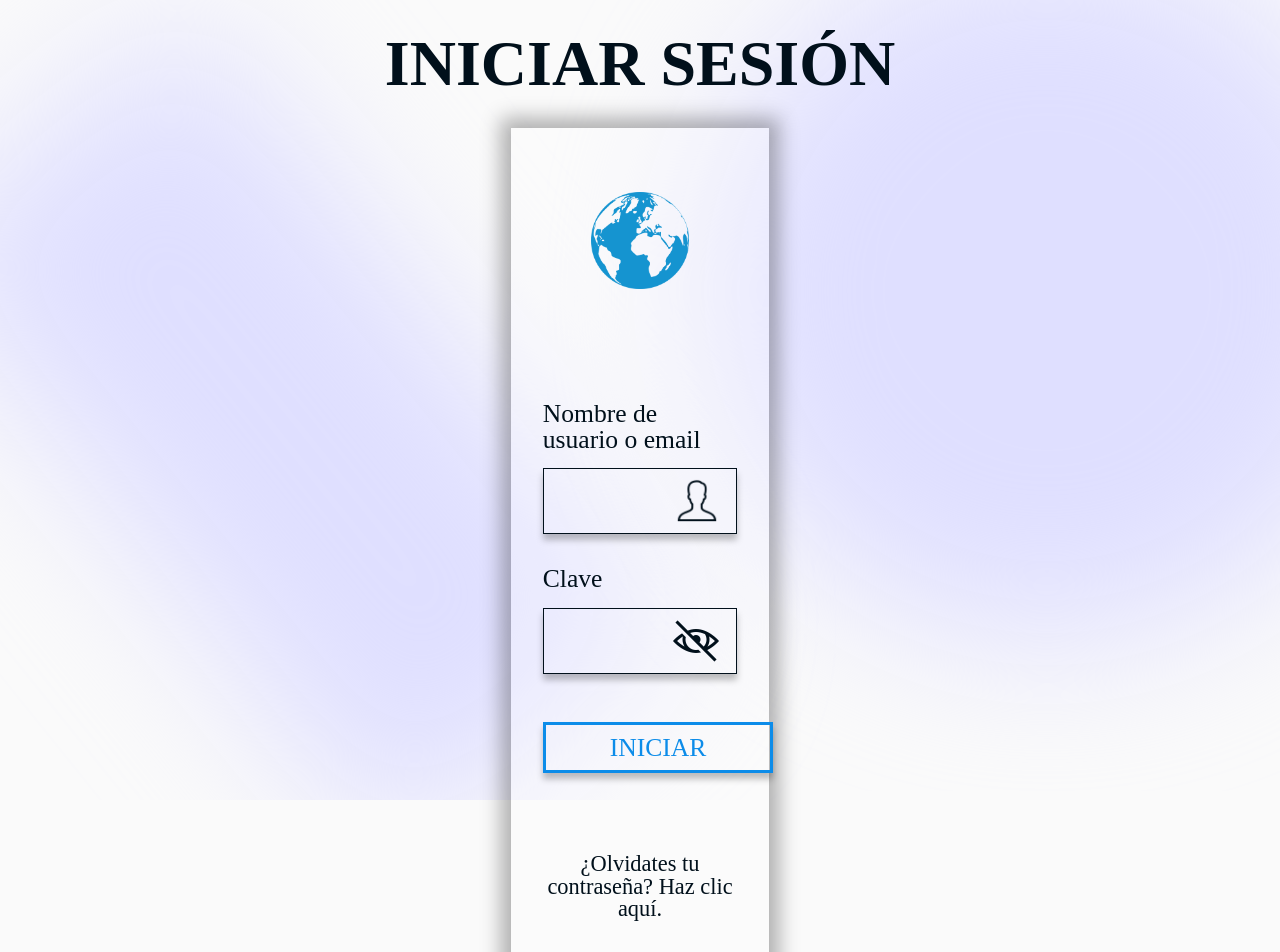
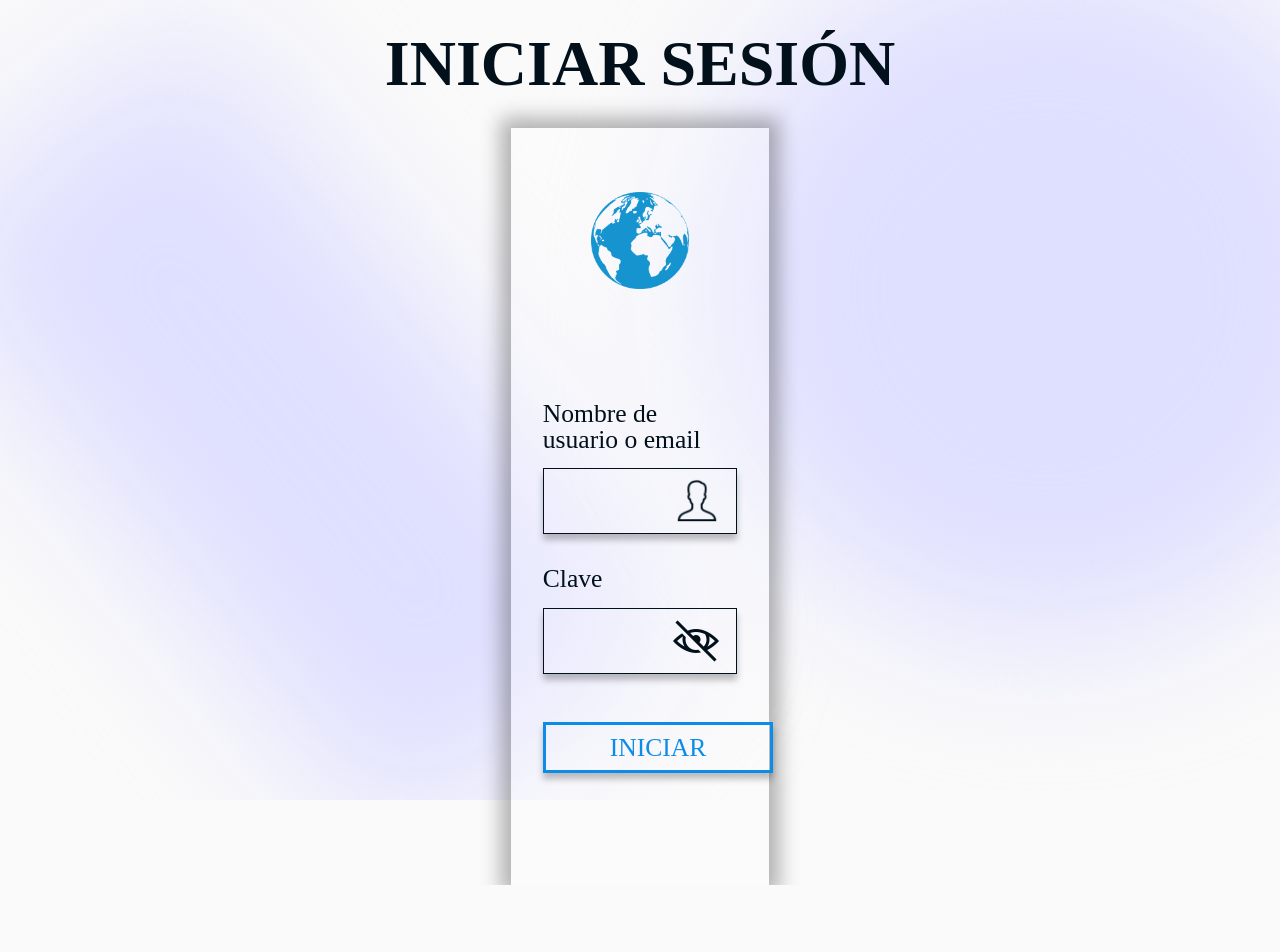
Before and after one commit to Maurolezcano81/SGRH, a React (Vite) app in the folder frontend/: page / in a window 1280 px wide. Shown: the top 952 px of the page. After the commit the page ends 885 px from the top, so only its background shows below. Built offline with nearby package versions, Linux system fonts and the light colour scheme.

Commit message:
Fix login, and create user

```diff
--- a/frontend/src/pages/Login.jsx
+++ b/frontend/src/pages/Login.jsx
@@ -121,9 +121,6 @@ const Login = () => {
                 </button>
               </div>
 
-              <div className="login__forgot">
-                <Link href="#">¿Olvidates tu contraseña? Haz clic aquí.</Link>
-              </div>
             </form>
           </div>
         </div>
```
Also changed, not shown: frontend/src/pages/Admin/System/PreferencesLayout.jsx (indentation only), 2 other files (tests, documents, lock files or other folders).
